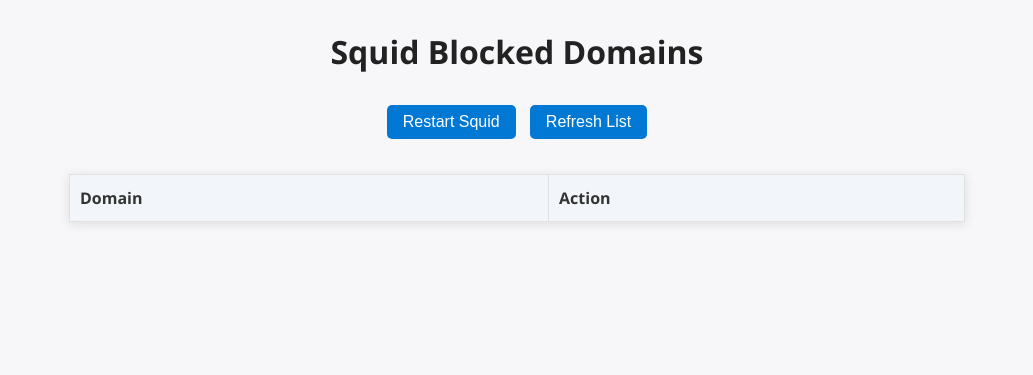
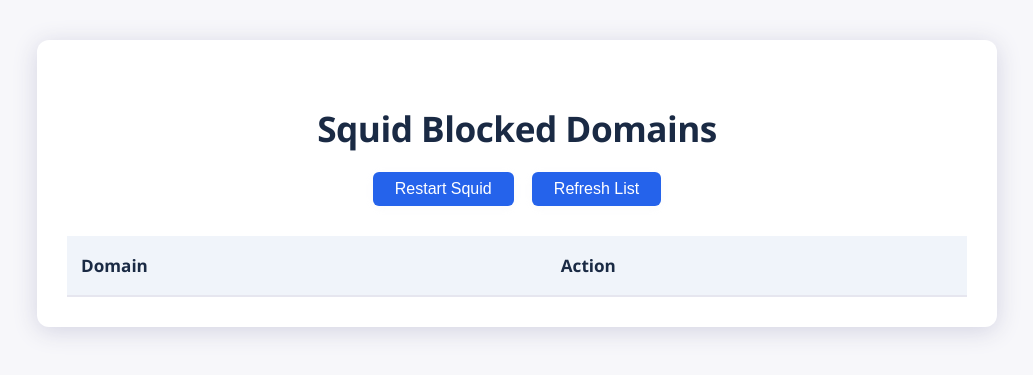
Before and after one commit to andrew-kemp/squid_allow_app, a Flask app: page / in a window 1280 px wide. Shown: the top 375 px of the page, without its empty margins (123-1156 px from the left). Run offline with Flask 3, Linux system fonts and the light colour scheme; lists and menus that the app fills with data are empty.

Commit message:
Update style.css

```diff
--- a/static/style.css
+++ b/static/style.css
@@ -4,53 +4,70 @@
     margin: 0;
     padding: 0;
 }
+.card {
+    max-width: 900px;
+    margin: 40px auto;
+    background: #fff;
+    border-radius: 12px;
+    box-shadow: 0 4px 24px #d3d3e2;
+    padding: 35px 30px 30px 30px;
+}
 h2 {
     text-align: center;
-    margin-top: 30px;
-    font-size: 2em;
-    color: #222;
+    font-size: 2.2em;
+    margin-bottom: 12px;
+    color: #1a2a44;
+    font-weight: 700;
+    letter-spacing: -0.5px;
 }
 .actions {
-    margin: 20px auto;
+    margin: 20px auto 30px auto;
     text-align: center;
 }
-button {
-    padding: 8px 16px;
-    margin: 5px;
-    border: none;
-    background: #0078d4;
-    color: #fff;
-    border-radius: 5px;
-    cursor: pointer;
-    font-size: 1em;
-    transition: background 0.2s;
-}
-button:hover {
-    background: #005fa3;
+.actions button {
+    margin: 0 7px;
 }
 table {
     border-collapse: collapse;
-    width: 70%;
-    margin: 30px auto 0 auto;
-    background: #fff;
-    box-shadow: 0 2px 10px #ddd;
+    width: 100%;
+    margin: 0 auto;
+    background: transparent;
 }
 th, td {
-    border: 1px solid #e1e1e1;
-    padding: 12px 10px;
+    border: none;
+    padding: 18px 14px;
+    font-size: 1.07em;
     text-align: left;
 }
 th {
-    background-color: #f2f6fa;
+    background: #f0f4fa;
     font-weight: bold;
-    color: #333;
+    color: #1a2a44;
+    border-bottom: 2px solid #e6e6ef;
 }
 tr:nth-child(even) {
-    background-color: #f6f6f9;
+    background-color: #f7f9fd;
 }
-.center {
-    text-align: center;
+tr {
+    border-radius: 8px;
 }
-@media (max-width: 900px) {
-    table { width: 98%; }
+button {
+    padding: 8px 22px;
+    border: none;
+    background: #2563eb;
+    color: #fff;
+    border-radius: 6px;
+    cursor: pointer;
+    font-size: 1em;
+    font-weight: 500;
+    transition: background 0.18s, box-shadow 0.18s;
+    box-shadow: 0 2px 8px #e5e5ee33;
 }
+button:hover {
+    background: #1e40af;
+    box-shadow: 0 2px 12px #b6b6d633;
+}
+@media (max-width: 1000px) {
+    .card { max-width: 98vw; padding: 10px; }
+    th, td { font-size: 1em; padding: 10px 4px; }
+}
```
